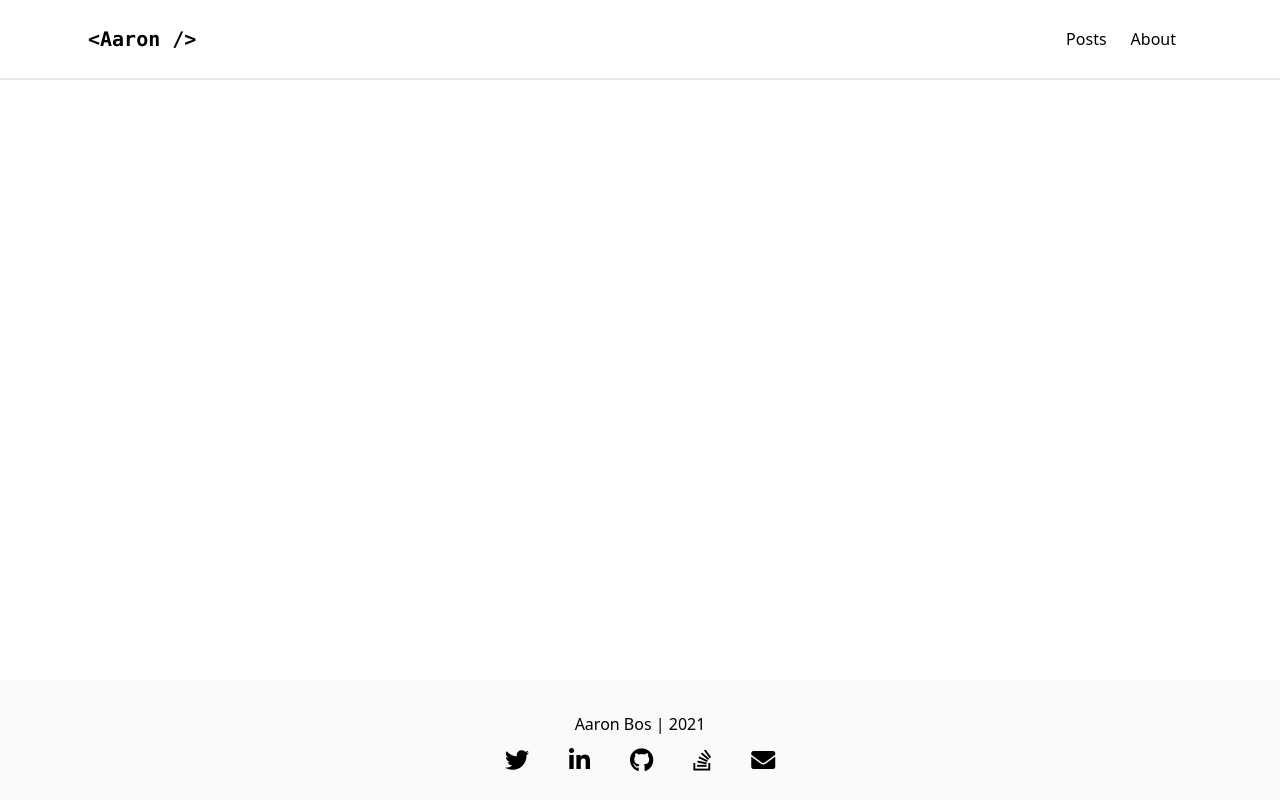
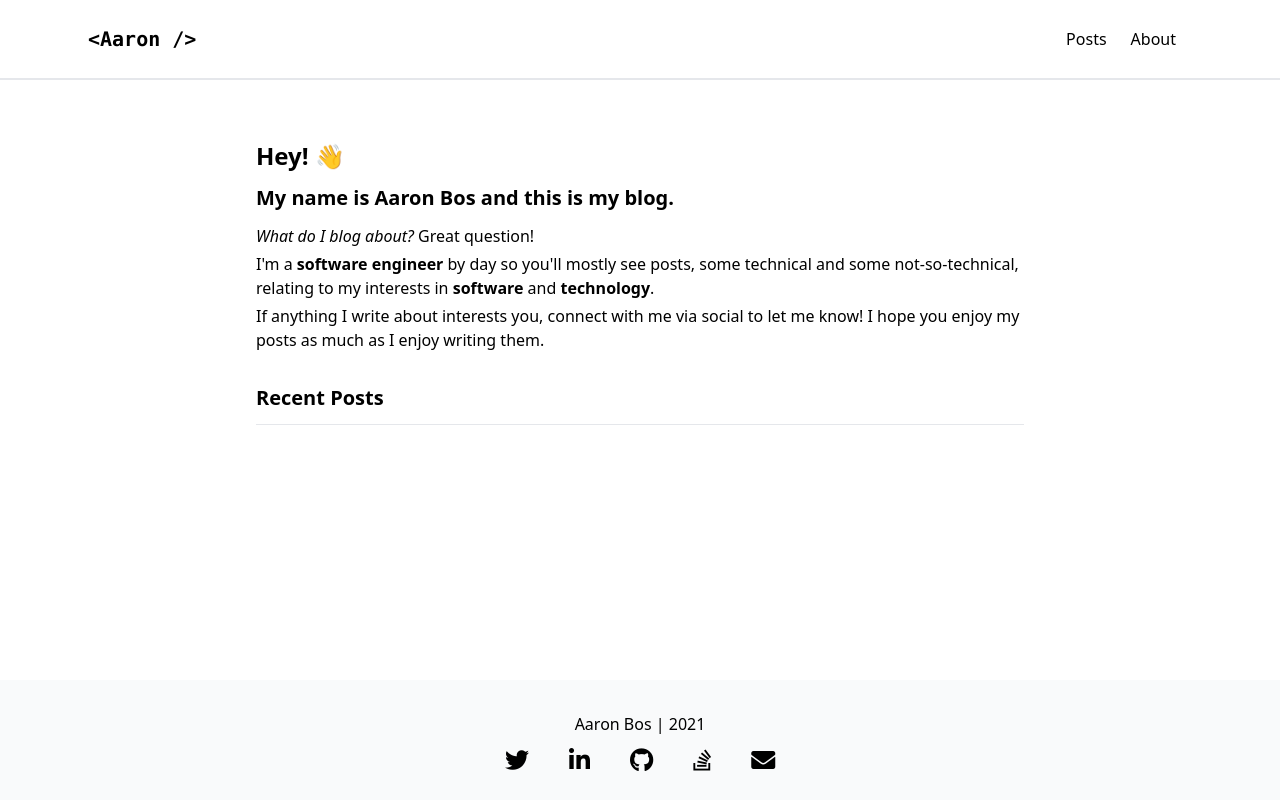
Before and after one commit to aaronmbos/personal-site, a Next.js app in the folder src/: page / in a window 1280 px wide. Built offline with nearby package versions, Linux system fonts and the light colour scheme.

Commit message:
First go at creating the index page

```diff
--- a/src/pages/index.js
+++ b/src/pages/index.js
@@ -7,7 +7,31 @@ export default function Home() {
       <Head>
         <title>Aaron's Blog</title>
       </Head>
-      <Layout />
+      <Layout>
+        <section className="max-w-screen-lg mx-auto px-16 md:px-32">
+          <h1 className="my-3 text-2xl font-bold">
+            Hey! &#128075;
+          </h1>
+          <h2 className="my-3 text-xl font-semibold">
+            My name is Aaron Bos and this is my blog.
+          </h2>
+          <div className="my-2 font-medium font-lg">
+            <p className="mb-1">
+              <span className="italic">What do I blog about?</span> Great question!
+            </p>
+            <p className="mb-1">
+              I'm a <span className="font-semibold">software engineer</span> by day so you'll mostly see posts, some technical and some not-so-technical, relating to my interests in <span className="font-semibold">software</span> and <span className="font-semibold">technology</span>.
+            </p>
+            <p className="mb-1">
+            If anything I write about interests you, connect with me via social to let me know! I hope you enjoy my posts as much as I enjoy writing them.
+            </p>
+          </div>
+          <h3 className="pt-6 text-xl font-semibold pb-3">
+            Recent Posts
+          </h3>
+          <hr />
+        </section>
+      </Layout>
     </>
   );
 }
```
